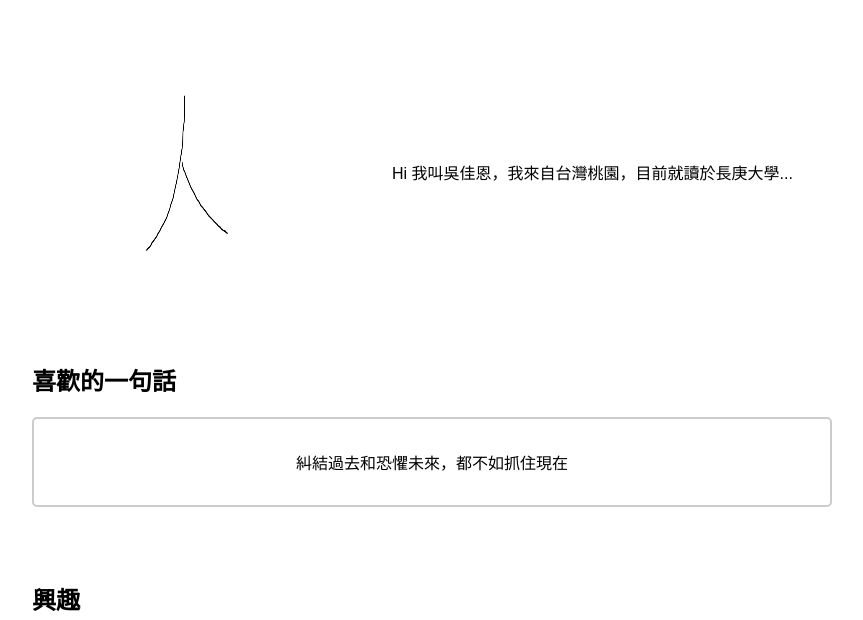
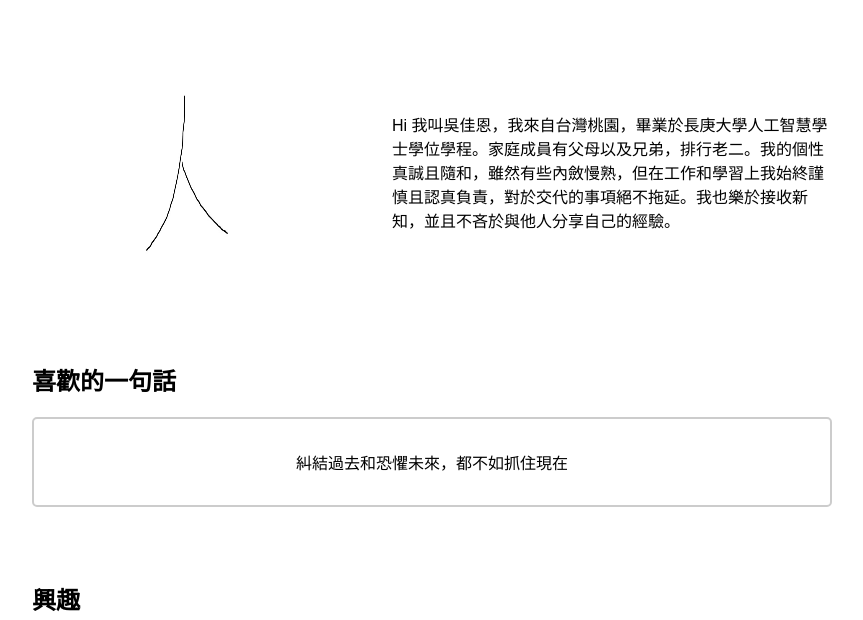
Before and after one commit to jia-en-wu/jia-en-wu.github.io, a plain HTML site: page autobiography.html in a window 1280 px wide. Shown: the part 180-800 px from the top of the page, without its empty margins (208-1071 px from the left). Drawn offline with Linux system fonts and the light colour scheme.

Commit message:
Update autobiography.html

```diff
--- a/autobiography.html
+++ b/autobiography.html
@@ -33,7 +33,7 @@
             <div class="content-wrapper">
                 <img src="images/personal_photo.jpg" width="340" height="340" alt="Personal Photo">
                 <div class="text-content">
-                    <p>Hi 我叫吳佳恩，我來自台灣桃園，目前就讀於長庚大學...</p>
+                    <p>Hi 我叫吳佳恩，我來自台灣桃園，畢業於長庚大學人工智慧學士學位學程。家庭成員有父母以及兄弟，排行老二。我的個性真誠且隨和，雖然有些內斂慢熟，但在工作和學習上我始終謹慎且認真負責，對於交代的事項絕不拖延。我也樂於接收新知，並且不吝於與他人分享自己的經驗。</p>
                 </div>
             </div>
         </div>
```
